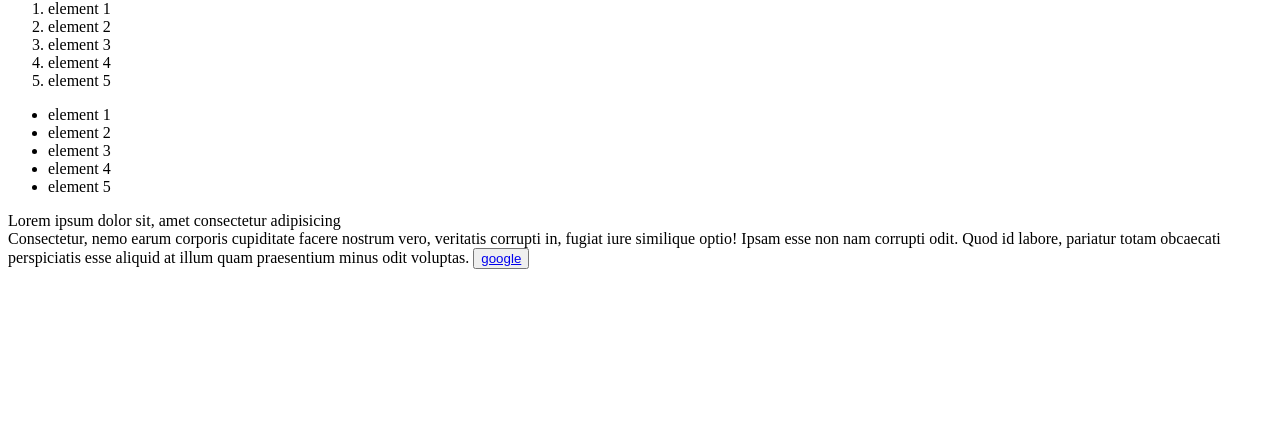
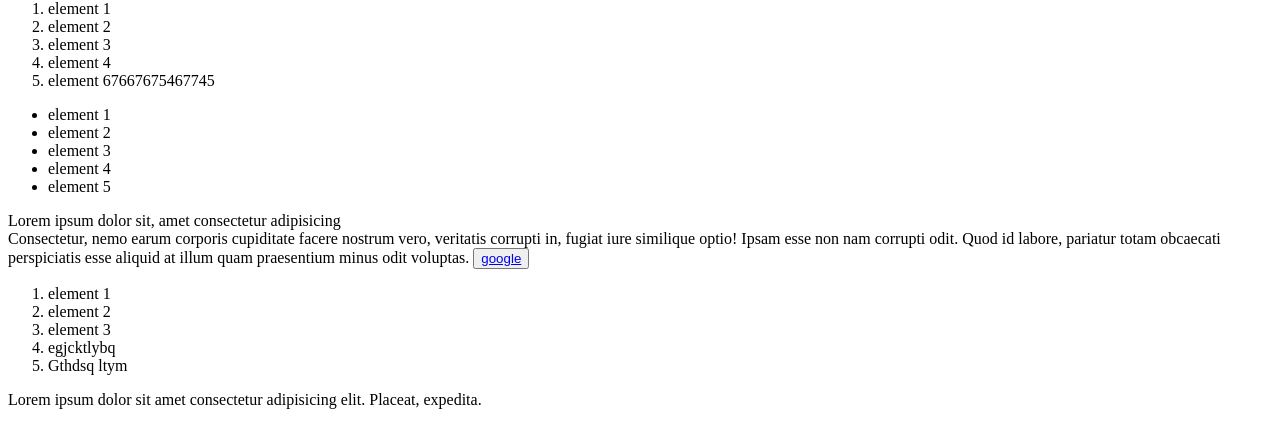
Before and after one commit to SuperwowX/lesson2, a plain HTML site: page index.html in a window 1280 px wide. Shown: the part 642-1067 px from the top of the page. Before the commit the page ends 919 px from the top, so only its background shows below. Drawn offline with Linux system fonts and the light colour scheme.

Commit message:
Добавил списки в конце

```diff
--- a/index.html
+++ b/index.html
@@ -28,7 +28,7 @@
         <li>element 2</li>
         <li>element 3</li>
         <li>element 4</li>
-        <li>element 5</li>
+        <li>element 67667675467745</li>
     </ol>
     <ul>
         <li>element 1</li>
@@ -47,6 +47,15 @@
 
     </main>
 
+    <ol>
+        <li>element 1</li>
+        <li>element 2</li>
+        <li>element 3</li>
+        <li>egjcktlybq
+        </li>
+        <li>Gthdsq ltym</li>
+    </ol>
+    <p>Lorem ipsum dolor sit amet consectetur adipisicing elit. Placeat, expedita.</p>
     <aside></aside>
 
     <footer></footer>
```
